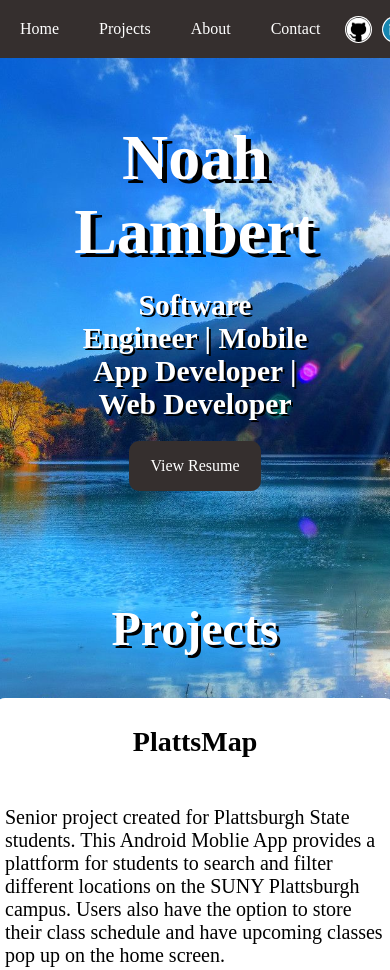
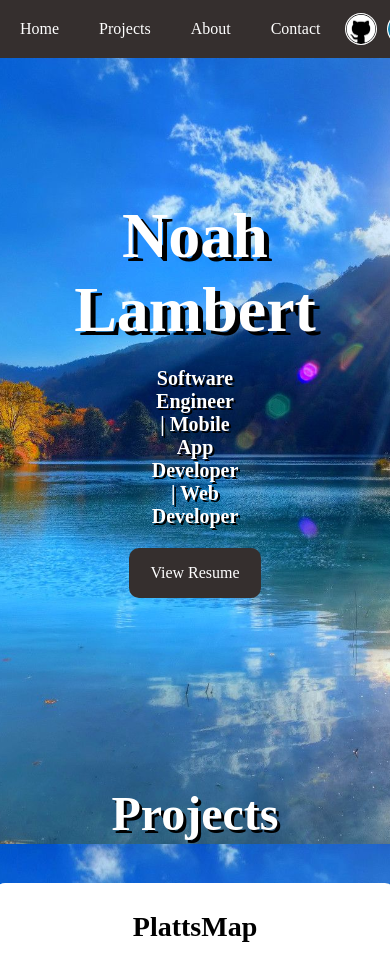
Before and after one commit to noah-lambert/Portfolio, a plain HTML site: page index.html in a window 390 px wide. Shown: the top 970 px of the page. Drawn offline with Linux system fonts and the light colour scheme.

Commit message:
added responsiveness for tablets

```diff
--- a/css/style.css
+++ b/css/style.css
@@ -27,7 +27,7 @@ body {
 .external {
     display: flex;
     flex-direction: row-reverse;
-    justify-content: space-between;
+    justify-content: space-evenly;
     align-items: center;
     width: 10vh;
     margin-right: 10px;
@@ -54,8 +54,8 @@ body {
     border-radius: 100%;
     float: right;
     align-items: center;
-    height: 25px;
-    width: 25px;
+    height: 30px;
+    width: 30px;
     background-color: #ffffff;
 }
 
@@ -283,7 +283,13 @@ body {
 
 /* Query for iPad */
 @media only screen and (max-width: 768px) {
+    .personalInfo {
+        padding: 40%;
+    }
 
+    .personalInfo h6 {
+        font-size: 1.25em;
+    }
 }
 
 /* Query for Mobile */
```
